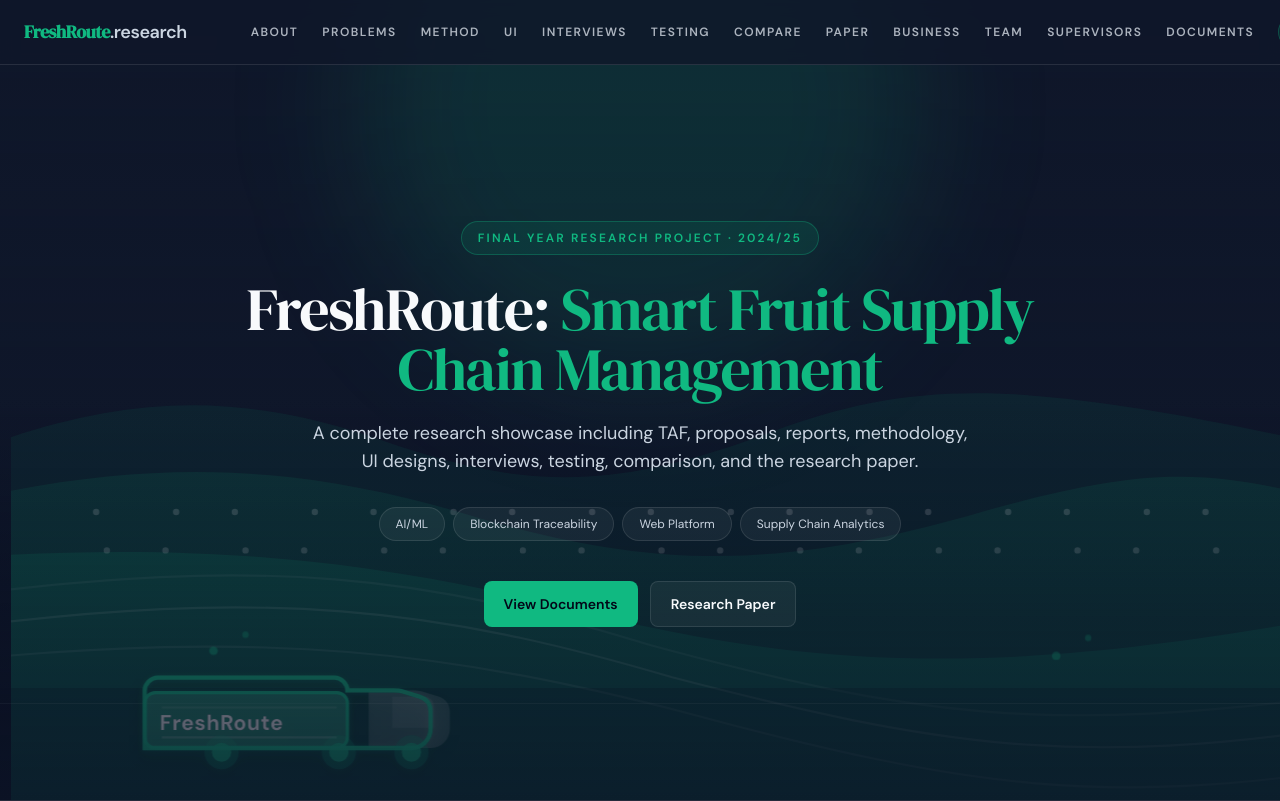
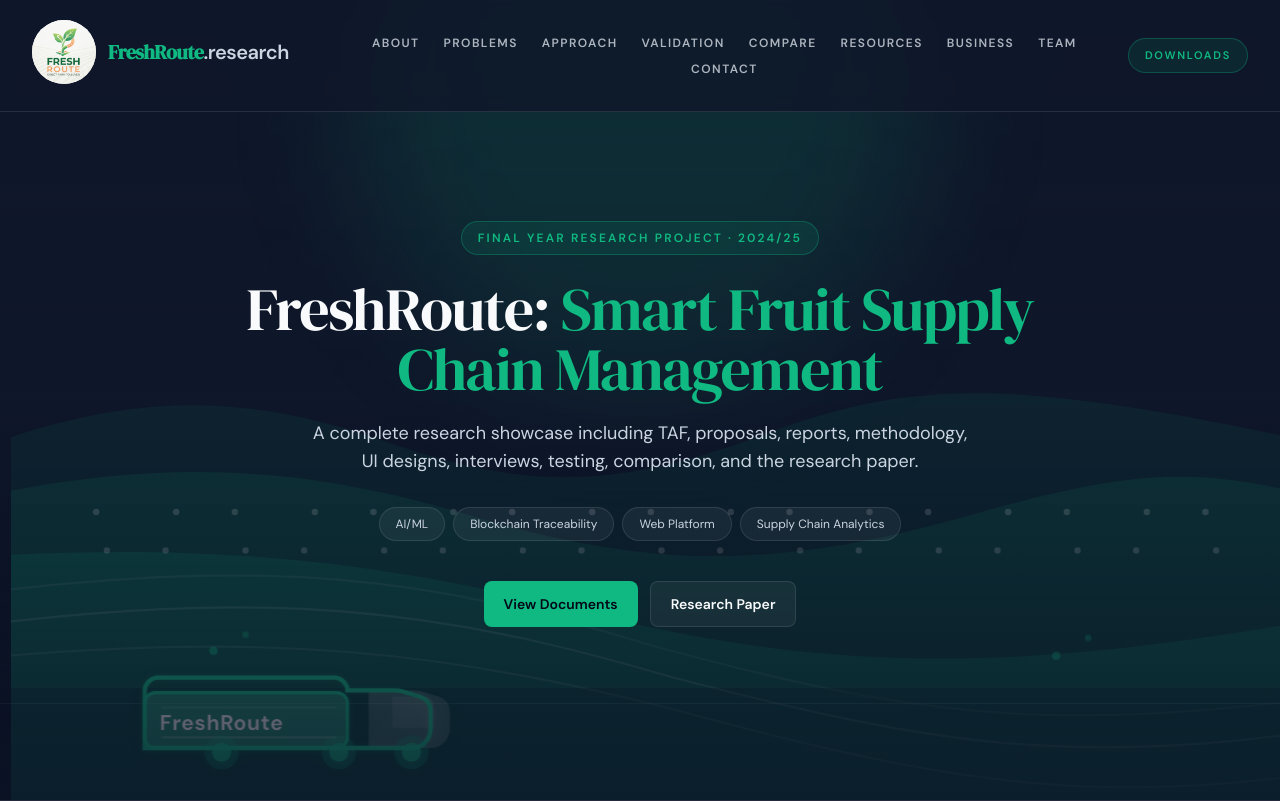
Before and after one commit to AashaniSamarakoon/Research-Website, a React (Vite) app: page / in a window 1280 px wide. Shown: the top 801 px of the page. Built offline with nearby package versions, Linux system fonts and the light colour scheme.

Commit message:
adding logo for header and footer and manage navigation

```diff
--- a/src/components/Footer.jsx
+++ b/src/components/Footer.jsx
@@ -1,7 +1,12 @@
+import logo from './image/Logo.jpeg'
+
 export default function Footer() {
   return (
     <footer className="border-t border-white/10 bg-primary px-6 py-10 text-center">
       <div className="mx-auto max-w-6xl">
+        <div className="mx-auto inline-flex h-14 w-14 items-center justify-center rounded-full bg-white">
+          <img src={logo} alt="FreshRoute logo" className="h-full w-full rounded-full object-cover" loading="lazy" decoding="async" />
+        </div>
         <div className="font-serif-display text-xl text-secondary">FreshRoute.research</div>
         <p className="mt-2 text-sm text-slate-300">Final Year Research Project · 2024/25</p>
         <p className="mt-1 text-sm text-slate-400">AI · Blockchain · Smart Fruit Supply Chain Management</p>
--- a/src/components/Navbar.jsx
+++ b/src/components/Navbar.jsx
@@ -1,61 +1,47 @@
+import logo from './image/Logo.jpeg'
+
 export default function Navbar() {
   return (
     <nav className="fixed top-0 left-0 right-0 z-50 border-b border-white/10 bg-primary/80 backdrop-blur">
-      <div className="mx-auto flex h-16 max-w-7xl items-center justify-between gap-6 px-6">
-        <a href="#home" className="shrink-0 whitespace-nowrap pr-2 text-lg font-semibold tracking-tight lg:pr-6">
-          <span className="font-serif-display text-secondary">FreshRoute</span>
-          <span className="text-slate-300">.research</span>
+      <div className="mx-auto flex max-w-screen-2xl items-center justify-between gap-6 px-6 py-4 md:px-8 md:py-5">
+        <a href="#home" className="shrink-0 whitespace-nowrap pr-2 text-xl font-semibold tracking-tight lg:pr-8">
+          <span className="inline-flex items-center gap-3">
+            <span className="inline-flex h-14 w-14 items-center justify-center rounded-full bg-white md:h-16 md:w-16">
+              <img
+                src={logo}
+                alt="FreshRoute logo"
+                className="h-full w-full rounded-full object-cover"
+                loading="eager"
+                decoding="async"
+              />
+            </span>
+            <span>
+              <span className="font-serif-display text-secondary">FreshRoute</span>
+              <span className="text-slate-300">.research</span>
+            </span>
+          </span>
         </a>
 
         <div className="hidden min-w-0 flex-1 items-center px-2 md:flex lg:px-4">
-          {/* Large screens: show everything (no scroll, no clipping) */}
-          <div className="hidden flex-1 items-center justify-center gap-6 lg:flex">
+          <div className="flex flex-1 flex-wrap items-center justify-center gap-x-6 gap-y-2">
             <a className="nav-link" href="#about">About</a>
             <a className="nav-link" href="#problems">Problems</a>
-            <a className="nav-link" href="#methodology">Method</a>
-            <a className="nav-link" href="#ui-designs">UI</a>
-            <a className="nav-link" href="#interviews">Interviews</a>
-            <a className="nav-link" href="#testing">Testing</a>
+            <a className="nav-link" href="#methodology">Approach</a>
+            <a className="nav-link" href="#interviews">Validation</a>
             <a className="nav-link" href="#comparison">Compare</a>
-            <a className="nav-link" href="#paper">Paper</a>
+            <a className="nav-link" href="#documents">Resources</a>
             <a className="nav-link" href="#commercialization">Business</a>
             <a className="nav-link" href="#team">Team</a>
-            <a className="nav-link" href="#supervisors">Supervisors</a>
-            <a className="nav-link" href="#documents">Documents</a>
-            <a
-              href="#documents"
-              className="whitespace-nowrap rounded-full border border-secondary/30 bg-secondary/10 px-3 py-2 text-[11px] font-semibold uppercase tracking-[0.16em] text-secondary hover:bg-secondary/20"
-            >
-              Downloads
-            </a>
             <a className="nav-link" href="#contact">Contact</a>
           </div>
+        </div>
 
-          {/* Medium screens: horizontal scroll (left-aligned so words don't clip) */}
-          <div className="nav-scroll flex-1 lg:hidden">
-            <div className="flex w-full flex-nowrap items-center gap-5 overflow-x-auto whitespace-nowrap py-1 pl-6 pr-8">
-              <a className="nav-link" href="#about">About</a>
-              <a className="nav-link" href="#problems">Problems</a>
-              <a className="nav-link" href="#methodology">Method</a>
-              <a className="nav-link" href="#ui-designs">UI</a>
-              <a className="nav-link" href="#interviews">Interviews</a>
-              <a className="nav-link" href="#testing">Testing</a>
-              <a className="nav-link" href="#comparison">Compare</a>
-              <a className="nav-link" href="#paper">Paper</a>
-              <a className="nav-link" href="#commercialization">Business</a>
-              <a className="nav-link" href="#team">Team</a>
-              <a className="nav-link" href="#supervisors">Supervisors</a>
-              <a className="nav-link" href="#documents">Documents</a>
-              <a
-                href="#documents"
-                className="whitespace-nowrap rounded-full border border-secondary/30 bg-secondary/10 px-3 py-2 text-[11px] font-semibold uppercase tracking-[0.16em] text-secondary hover:bg-secondary/20"
-              >
-                Downloads
-              </a>
-              <a className="nav-link" href="#contact">Contact</a>
-            </div>
-          </div>
-        </div>
+        <a
+          href="#documents"
+          className="hidden shrink-0 items-center whitespace-nowrap rounded-full border border-secondary/30 bg-secondary/10 px-4 py-2 text-[11px] font-semibold uppercase tracking-[0.16em] text-secondary hover:bg-secondary/20 md:inline-flex"
+        >
+          Downloads
+        </a>
 
         <a
           href="#documents"
--- a/src/index.css
+++ b/src/index.css
@@ -20,7 +20,7 @@ html {
 }
 
 [id] {
-  scroll-margin-top: 88px;
+  scroll-margin-top: 120px;
 }
 
 .font-serif-display {
```
Also changed, not shown: src/components/image/Logo.jpeg (added).
